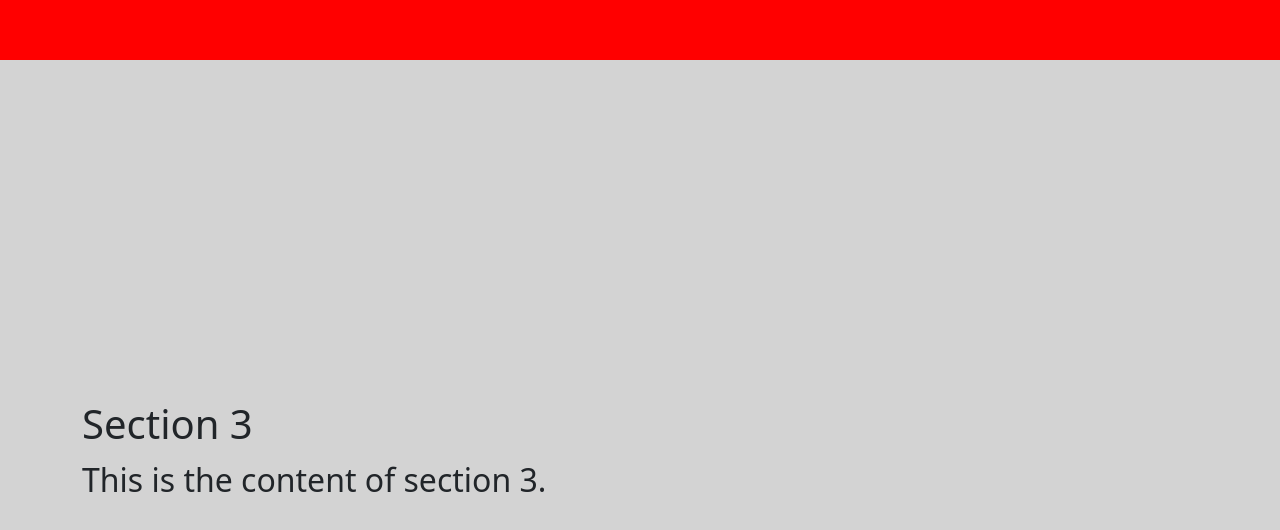
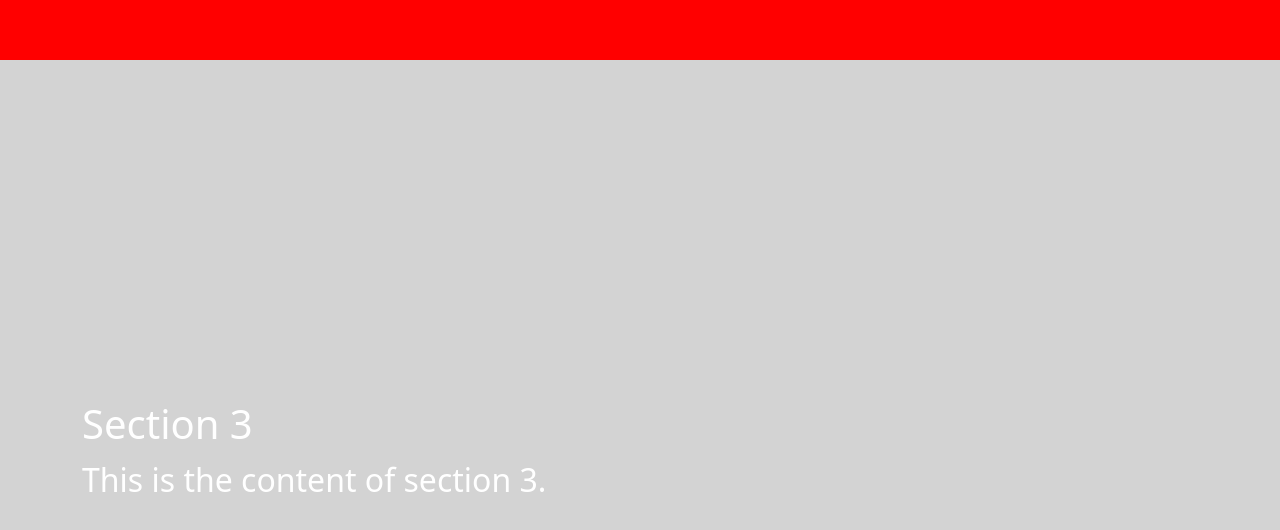
Before and after one commit to Vyaas99/Vyaas99.github.io, a plain HTML site: page index.html in a window 1280 px wide. Shown: the part 1596-2126 px from the top of the page. Drawn offline with nearby package versions, Linux system fonts and the light colour scheme.

Commit message:
Using blurred image as background

```diff
--- a/index.html
+++ b/index.html
@@ -18,6 +18,13 @@
 
         .section:nth-child(even) {
             background-color: lightgray;
+        }
+
+        #section3 {
+            background-image: "C:\Users\vyaas\OneDrive\Desktop\Vyaas99.github.io\blur.jpg";
+            background-size: cover;
+            background-position: center;
+            color: white;
         }
     </style>
 </head>
```
Also changed, not shown: blur.jpg (added).
